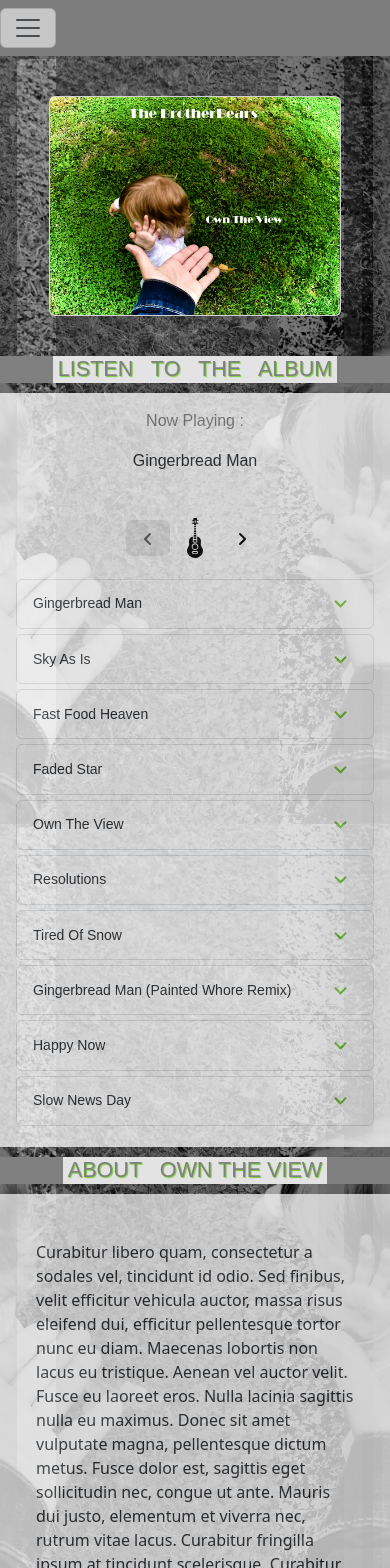
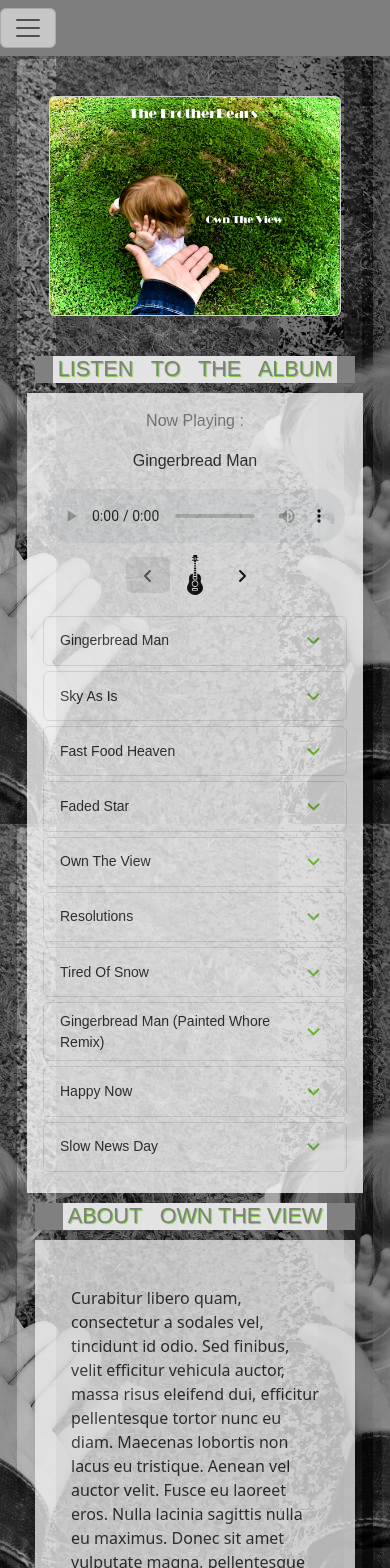
Before and after one commit to HelenIL/colemanlindberg, a React (Create React App) app: page /albums/owntheview in a window 390 px wide. Shown: the top 1568 px of the page. Built offline with nearby package versions, Linux system fonts and the light colour scheme.

Commit message:
additional changes for mobile screens across album subpages

```diff
--- a/src/components/albumAboutCard/about.css
+++ b/src/components/albumAboutCard/about.css
@@ -80,11 +80,17 @@ h4 {
 
   .ac-test {
     width: 22rem;
-    border: 2px solid blue;
+
   }
 
+.otv-cont-mobile, .ac-card-outer {
 
+  width: 20rem;
+}
 
+.about-card {
+  height: auto;
+}
  /* .test,
  .about-container {
   width: 100% !important;
--- a/src/components/albumAboutCard/albumAboutCard.tsx
+++ b/src/components/albumAboutCard/albumAboutCard.tsx
@@ -61,7 +61,7 @@ export default function AlbumAboutCard({about, album, color} : AboutProps) {
 
           <div style={{ display: 'flex', justifyContent: 'center'}}>
 
-           <div >
+           <div className="otv-cont-mobile">
 
             <div className="ac-header-outer" >
                 <span className="ac-header-span" ><AboutHeader color={color} album={album}/></span>
--- a/src/components/audio/audio.css
+++ b/src/components/audio/audio.css
@@ -235,7 +235,11 @@ audio {
 
 @media only screen and (max-width: 820px) {
 
+.header-mobile {
 
+  display: flex;
+  justify-content: center;
+}
   audio {
     max-width: 100%;
   }
@@ -324,16 +328,17 @@ audio {
 }
 
 
-@media only screen and (max-width: 393px) {
+@media only screen and (max-width: 390px) {
   /* .card-test {
     border: 2px solid red;
+
    } */
-   /* .card-style {
+   .card-style {
     width: 21rem;
    }
    .ap-header {
      width: 20rem;
-   } */
+   }
 
 audio {
   max-width: 100%;
@@ -369,7 +374,7 @@ audio {
 
 @media only screen and (max-width: 360px) {
   /* Make cards and headers fluid on very small screens to prevent overflow */
-  .card-style,
+  /* .card-style,
   .card-test,
   .cardStyle,
   .ap-header,
@@ -379,16 +384,16 @@ audio {
     width: 100% !important;
     max-width: 100% !important;
     box-sizing: border-box !important;
-  }
+  } */
 
-  .album-cover img,
+  /* .album-cover img,
   .ap-guitar img,
   .ap-header img {
     width: 100% !important;
     height: auto !important;
     max-width: 100% !important;
     box-sizing: border-box !important;
-  }
+  } */
 
   audio {
     max-width: 100%;
--- a/src/components/audio/audioPlayer.tsx
+++ b/src/components/audio/audioPlayer.tsx
@@ -182,10 +182,10 @@ export default function AudioPlayer({ album }: AudioPlayerProps) {
         <div style={{display: 'flex', justifyContent: 'center'}}>
 
         <div className="card-test ">
-
+            <div className="header-mobile">
             <div className="ap-header" style={{}}>
            <span className="ap-header-span" > <AudioHeader props={album.color}/></span>
-          </div>
+          </div></div>
 
         <div>
           <div className="ap-card-outer">
--- a/src/components/carousel/carousel.css
+++ b/src/components/carousel/carousel.css
@@ -156,6 +156,22 @@ position: relative;
   margin-left: 0;
 }
 
+.carousel-container {
+    display: flex;
+  justify-content: center;
+}
+
+.cc-header-mobile {
+  display: flex;
+  justify-content: center;
+}
+
+.cc-card-mobile {
+
+   display: flex;
+  justify-content: center;
+}
+
 .cc-header-outer {
   margin-top: 10px;
   margin-left: 0;
@@ -196,15 +212,24 @@ position: relative;
   box-sizing: border-box;
 }
 
+.cc-mobile-test {
+  width: 20rem;
+}
+
 .carousel-card {
   width: 22rem;
 }
-.cc-header-outer {
+/* .cc-header-outer {
   width: 100% !important;
   max-width: 100% !important;
   box-sizing: border-box;
+} */
+
+.cc-header-mobile {
+
+  display: flex;
+  justify-content: center;
 }
-
 .blurb-text {
   font-size: 16px;
 }
--- a/src/components/carousel/carouselCard.tsx
+++ b/src/components/carousel/carouselCard.tsx
@@ -41,14 +41,14 @@ const nextCard = () => {
 
         <div className="cc-page-outer" style={{}}>
           <div style={{ display: 'flex', justifyContent: 'center'}}>
-          <div className="">
-
+          <div className="cc-mobile-test">
+            <div className="cc-header-mobile" >
              <div className="cc-header-outer" >
              <span className="cc-header-span"> <h4 className="cc-header-h4" >ABOUT &nbsp; THE &nbsp; SONGS</h4></span>
               </div>
-
-            <div >
-              <div  className="carousel-container" style={{ backgroundColor: "#e3e3e3" }}>
+           </div>
+            <div className="cc-card-mobile">
+              <div  className="carousel-container">
                 <div className="carousel-card rounded-0 border-0 opacity-75">
                   <div style={{display: 'flex', justifyContent: 'space-between'}}>
                     <div className="left-button" style={{}}>
--- a/src/components/subpages/newAlbum/newAlbum.css
+++ b/src/components/subpages/newAlbum/newAlbum.css
@@ -183,12 +183,16 @@ box-shadow: 0 4px 10px #2698c7;
   box-sizing: border-box;
 }
 
-.na-about {
+/* .na-about {
   width: 100%;
   max-width: 100%;
   box-sizing: border-box;
   padding: 16px;
-}
+} */
+
+/* .na-about-mobile {
+
+} */
 
 /* .na-cover {
   width: 100%;
@@ -197,7 +201,7 @@ box-shadow: 0 4px 10px #2698c7;
 
 /* Prevent child elements (images, audio, carousels, cards) from overflowing
    the viewport on very small devices */
-.na-cover img,
+/* .na-cover img,
 .na-cover picture,
 .na-cover video,
 .na-cover svg,
@@ -206,9 +210,9 @@ box-shadow: 0 4px 10px #2698c7;
   height: auto;
   max-width: 100%;
   box-sizing: border-box;
-}
+} */
 
-.na-outer .carousel,
+/* .na-outer .carousel,
 .na-outer .carousel .carousel-inner,
 .na-outer .carousel-item,
 .na-outer .album-about-card,
@@ -221,7 +225,7 @@ box-shadow: 0 4px 10px #2698c7;
   width: 100%;
   max-width: 100%;
   box-sizing: border-box;
-}
+} */
 
 .na-outer { overflow-x: hidden; }
 
@@ -241,6 +245,12 @@ box-shadow: 0 4px 10px #2698c7;
     font-size: 15px;
   }
 
+  .na-about-mobile {
+
+  display: flex;
+  justify-content: center;
+}
+
   audio {
     max-width: 100%;
   }
@@ -253,18 +263,24 @@ box-shadow: 0 4px 10px #2698c7;
     display: flex;
     justify-content: center;
     flex-direction: column;
-    /* width: 100%; */
+  /* border: 2px solid blue; */
+  }
+
+.na-cover-mobile {
+      /* border: 2px solid blue; */
+    display: flex;
+    justify-content: center;
+}
+
+  .na-cover-outer {
+
+    width: 20rem;
   }
 
 
-
-  .na-cover {
-    width: 20rem;
-  }
-
-  .na-about {
-    width: 20rem;
-  }
+.na-about-outer {
+  width: 20rem;
+}
 
    /* .album-header {
     font-size: 16px;
--- a/src/components/subpages/newAlbum/newAlbumSubpage.tsx
+++ b/src/components/subpages/newAlbum/newAlbumSubpage.tsx
@@ -28,12 +28,17 @@ export default function NewAlbumSubpage() {
         </p>
       </div>
       {/* album cover */}
+      <div className="na-cover-mobile">
       <div className="na-cover-outer">
+        <div>
         <Card className="na-cover rounded-0">
           <Card.Img src={album.cover} />
         </Card>
+        </div>
+      </div>
       </div>
       {/* album about */}
+      <div className="na-about-mobile">
       <div className="na-about-outer" >
 
         <Card className="na-about border-0 opacity-75 rounded-0">
@@ -42,6 +47,7 @@ export default function NewAlbumSubpage() {
 
           </Card.Text>
         </Card>
+      </div>
       </div>
       {/* new album pass components */}
       <div className="na-comp-outer" >
--- a/src/components/subpages/owntheview/owntheview.css
+++ b/src/components/subpages/owntheview/owntheview.css
@@ -26,15 +26,19 @@
 
 @media only screen and (max-width: 820px) {
 
-.otv-comp-outer {
+/* .otv-comp-outer {
  flex-direction: column;
-}
+} */
 
 
 
 }
 
 @media only screen and (max-width: 430px) {
+.otv-comp-outer {
+ flex-direction: column;
+}
+
   .otv-cover
  {
     width: 75% !important;
--- a/src/index.css
+++ b/src/index.css
@@ -62,15 +62,14 @@ html, body, #root {
     overflow-x: hidden;
   }
 
-  img, picture, svg, video, iframe,
-  .card-style, .card-test, .cardStyle, .carousel-container, .carousel-card,
-  .about-container, .boys-img, .na-outer, .na-cover, .ap-card-outer,
-  .ap-header, audio, .carousel {
+  /* img, picture, svg, video, iframe,
+   .card-test, .cardStyle, .carousel-container, .carousel-card,
+  .about-container, .boys-img, .na-outer,  .ap-card-outer, .carousel {
     width: 100% !important;
     max-width: 100% !important;
     box-sizing: border-box !important;
     height: auto !important;
-  }
+  } */
 }
 
 @media only screen and (max-width: 344px) {
```
